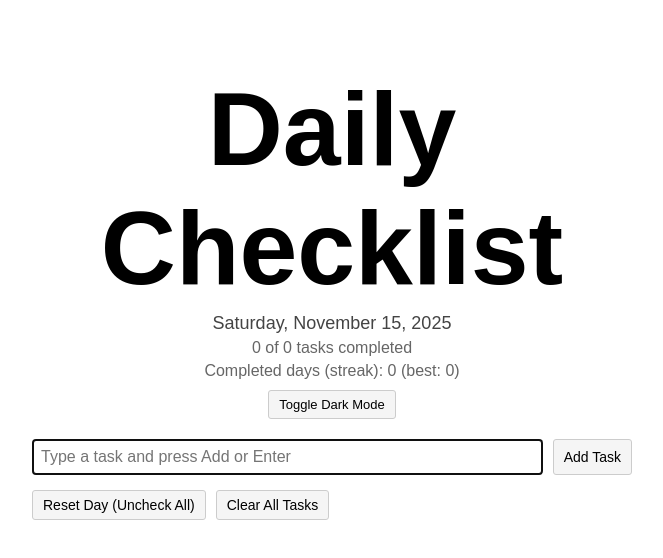
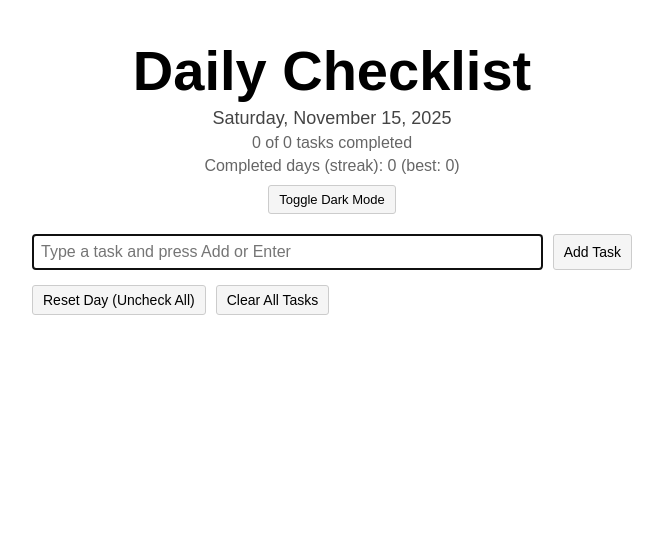
Before and after one commit to charlespflager-design/Daily_Checklist, a plain HTML site: page index.html in a window 1280 px wide. Shown: the whole page, without its empty margins (308-971 px from the left). Drawn offline with Linux system fonts and the light colour scheme.

Commit message:
Reduce font size from 52px to 28px

```diff
--- a/index.html
+++ b/index.html
@@ -7,7 +7,7 @@
     body {
       font-family: Arial, sans-serif;
       max-width: 600px;
-      font-size: 52px;
+      font-size: 28px;
       margin: 30px auto;
       padding: 0 15px;
       background-color: #ffffff;
```
